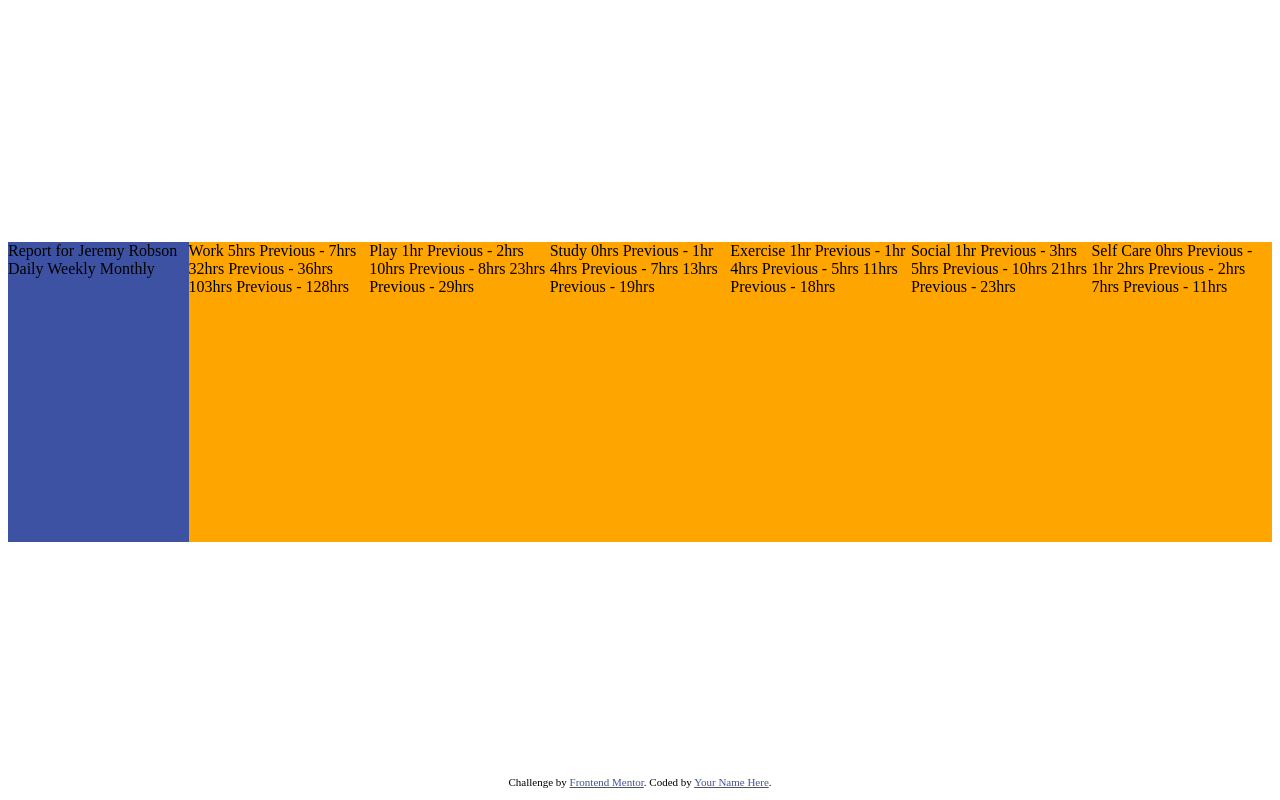
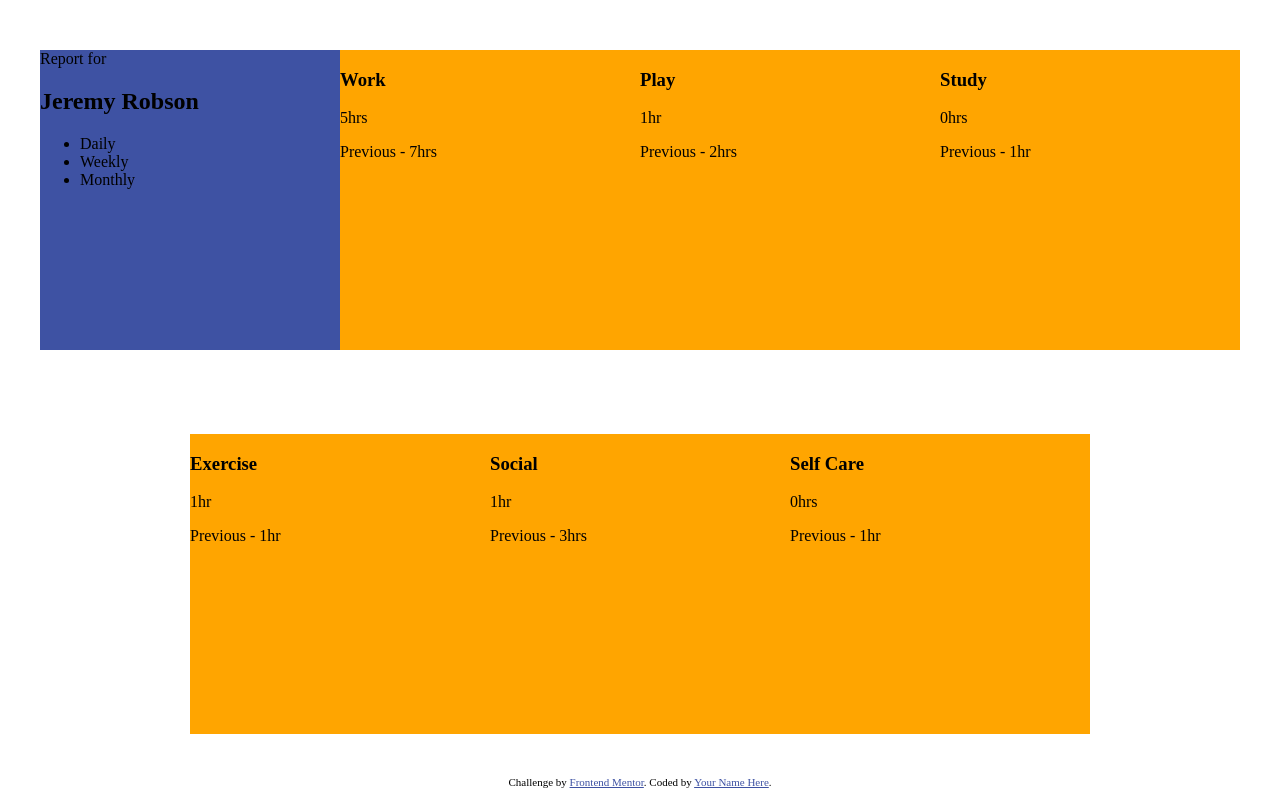
Before and after one commit to Cechr/frontendmentor-challenges, a plain HTML site: page time-tracking-dashboard-main/index.html in a window 1280 px wide. Drawn offline with Linux system fonts and the light colour scheme.

Commit message:
Se añaden más etiquetas y se guardan datos extras

```diff
--- a/time-tracking-dashboard-main/index.html
+++ b/time-tracking-dashboard-main/index.html
@@ -15,6 +15,7 @@
 
     .container {
       display: flex;
+      flex-wrap: wrap;
       flex-direction: row;
       justify-content: center;
       align-items: center;
@@ -41,66 +42,44 @@
   <main>
     <div class="container">
       <section>
-        Report for
-        Jeremy Robson
-
-        Daily
-        Weekly
-        Monthly
+        <span>Report for</span>
+        <br>
+        <h2>Jeremy Robson</h2>
+        <ul>
+          <li>Daily</li>
+          <li>Weekly</li>
+          <li>Monthly</li>
+        </ul>
       </section>
       <article>
-        Work
-        5hrs <!-- daily -->
-        Previous - 7hrs <!-- daily -->
-        32hrs <!-- weekly -->
-        Previous - 36hrs <!-- weekly -->
-        103hrs <!-- monthly -->
-        Previous - 128hrs <!-- monthly -->
+        <h3>Work</h3>
+        <p>5hrs <!-- daily --></p>
+        <span>Previous - 7hrs <!-- daily --></span>
       </article>
       <article>
-        Play
-        1hr <!-- daily -->
-        Previous - 2hrs <!-- daily -->
-        10hrs <!-- weekly -->
-        Previous - 8hrs <!-- weekly -->
-        23hrs <!-- monthly -->
-        Previous - 29hrs <!-- monthly -->
+        <h3>Play</h3>
+        <p>1hr <!-- daily --></p>
+        <span>Previous - 2hrs <!-- daily --></span>
       </article>
       <article>
-        Study
-        0hrs <!-- daily -->
-        Previous - 1hr <!-- daily -->
-        4hrs <!-- weekly -->
-        Previous - 7hrs <!-- weekly -->
-        13hrs <!-- monthly -->
-        Previous - 19hrs <!-- monthly -->
+        <h3>Study</h3>
+        <p>0hrs <!-- daily --></p>
+        <span>Previous - 1hr <!-- daily --></span>
       </article>
       <article>
-        Exercise
-        1hr <!-- daily -->
-        Previous - 1hr <!-- daily -->
-        4hrs <!-- weekly -->
-        Previous - 5hrs <!-- weekly -->
-        11hrs <!-- monthly -->
-        Previous - 18hrs <!-- monthly -->
+        <h3>Exercise</h3>
+        <p>1hr <!-- daily --></p>
+        <span>Previous - 1hr <!-- daily --></span>
       </article>
       <article>
-        Social
-        1hr <!-- daily -->
-        Previous - 3hrs <!-- daily -->
-        5hrs <!-- weekly -->
-        Previous - 10hrs <!-- weekly -->
-        21hrs <!-- monthly -->
-        Previous - 23hrs <!-- monthly -->
+        <h3>Social</h3>
+        <p>1hr <!-- daily --></p>
+        <span>Previous - 3hrs <!-- daily --></span>
       </article>
       <article>
-        Self Care
-        0hrs <!-- daily -->
-        Previous - 1hr <!-- daily -->
-        2hrs <!-- weekly -->
-        Previous - 2hrs <!-- weekly -->
-        7hrs <!-- monthly -->
-        Previous - 11hrs <!-- monthly -->
+        <h3>Self Care</h3>
+        <p>0hrs <!-- daily --></p>
+        <span>Previous - 1hr <!-- daily --></span>
       </article>
     </div>
   </main>
```
Also changed, not shown: time-tracking-dashboard-main/extras-data.html (added, +54 -0 lines).
